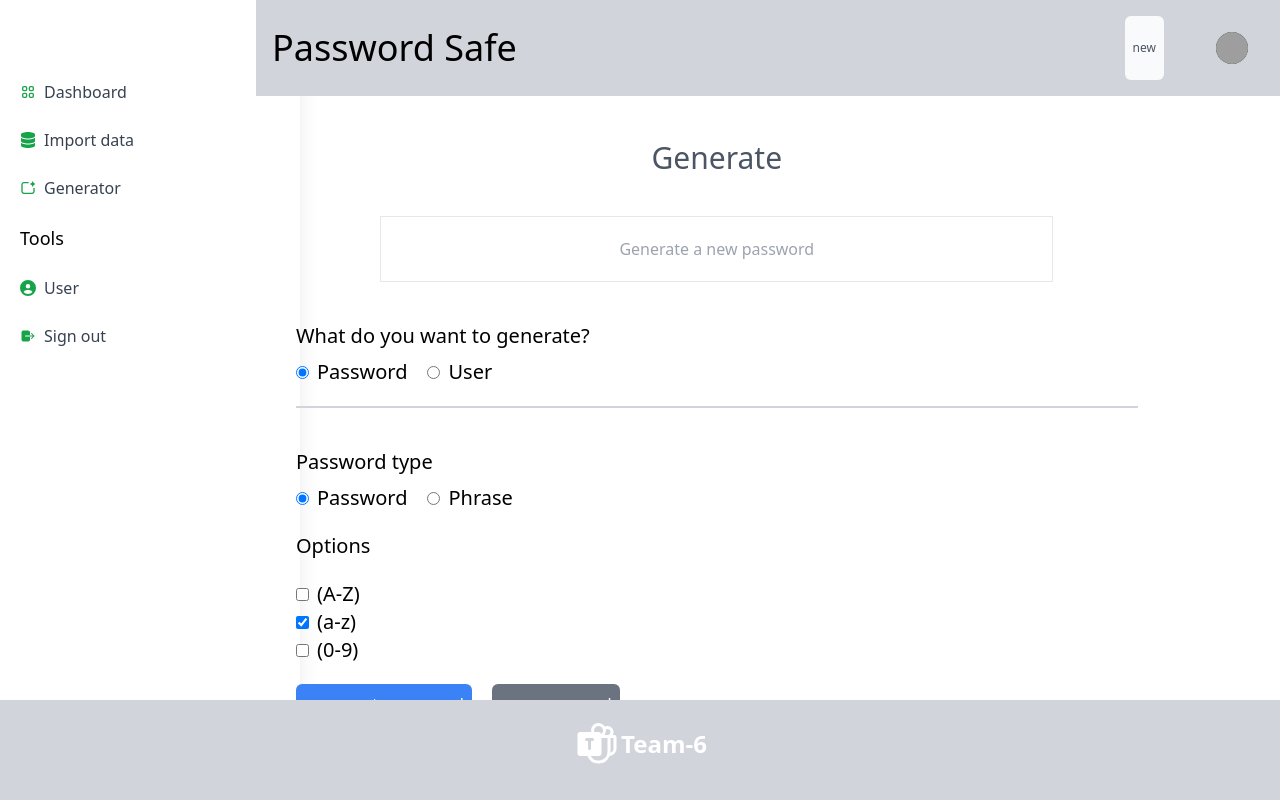
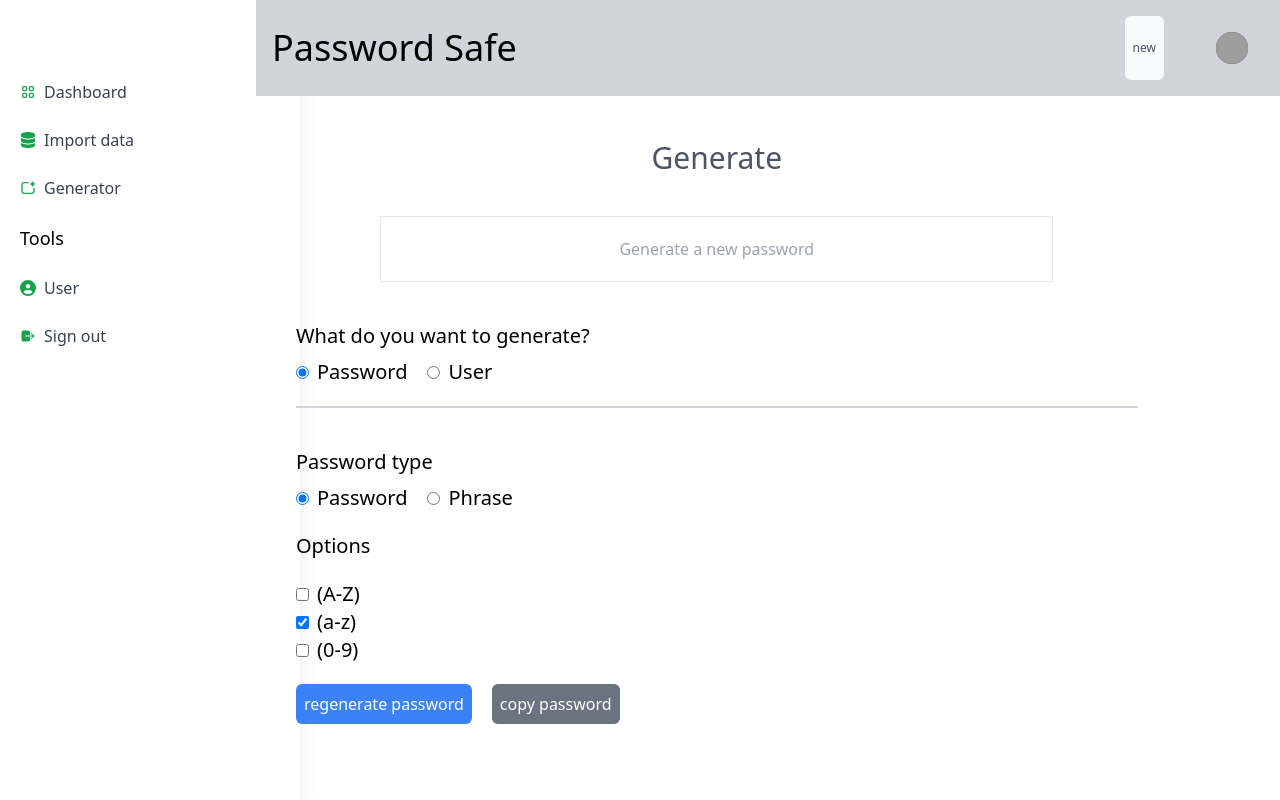
Before and after one commit to kyolkl/Front-end-Devathon, a React (Vite) app: page /generator in a window 1280 px wide. Built offline with nearby package versions, Linux system fonts and the light colour scheme; grey boxes are pictures that could not be loaded.

Commit message:
feat: Footer section removed

```diff
--- a/src/components/layout/Footer.tsx
+++ /dev/null
@@ -1,11 +0,0 @@
-import Logo from "../Logo";
-
-function Footer() {
-  return (
-    <div className="flex justify-center mt-5">
-      <Logo />
-    </div>
-  );
-}
-
-export default Footer;
--- a/src/layouts/AppLayout.tsx
+++ b/src/layouts/AppLayout.tsx
@@ -1,7 +1,6 @@
 import { Outlet } from "react-router-dom";
 import Sidebar from "../components/layout/Sidebar";
 import Header from "../components/layout/Header";
-import Footer from "../components/layout/Footer";
 
 function AppLayout() {
   return (
@@ -15,9 +14,6 @@ function AppLayout() {
         </div>
         <div>
           <Outlet />
-        </div>
-        <div className="bg-gray-300 col-span-2">
-          <Footer />
         </div>
       </div>
     </>
```
